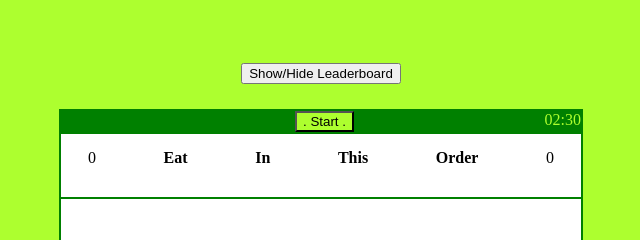
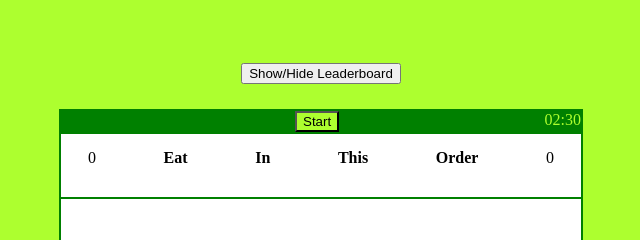
Before and after one commit to adithyag1/delta-webdev-tasks, a plain HTML site: page snake.html in a window 1280 px wide. Shown: the top 240 px of the page, 319-959 px from the left. Drawn offline with Linux system fonts and the light colour scheme.

Commit message:
Update snake.html

```diff
--- a/snake.html
+++ b/snake.html
@@ -15,7 +15,7 @@
   <body>
     <div class="wrapper">
       <div class="starttime">
-        <div class="startbtn"><button id="start">. Start .</button></div>
+        <div class="startbtn"><button id="start">Start</button></div>
         <div class="time">02:30</div>
       </div>
       <div class="game-details">
```
